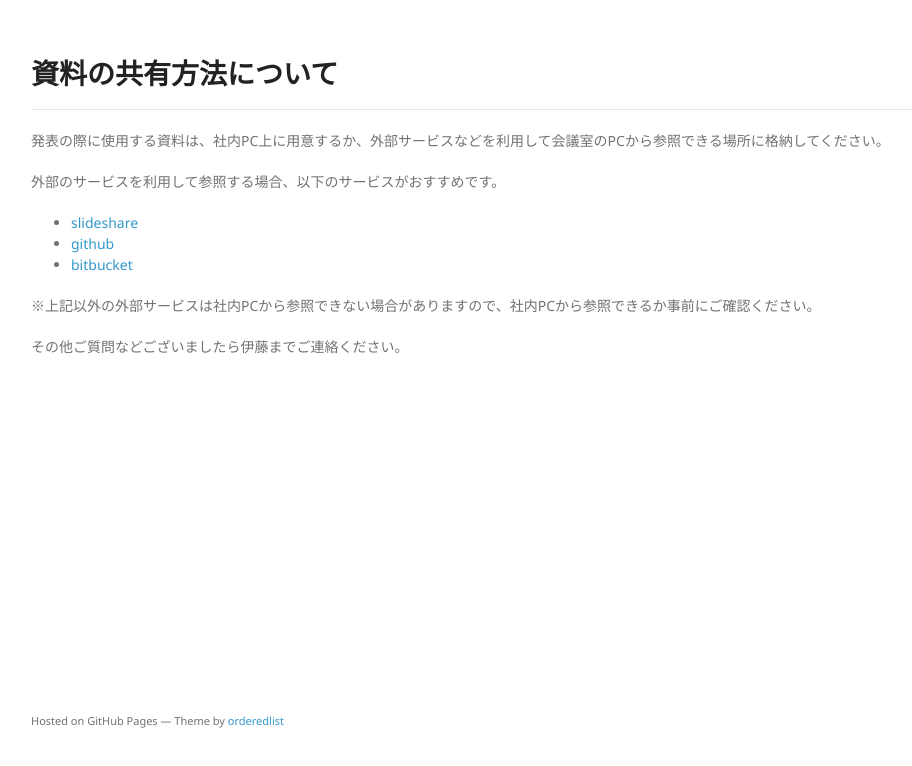
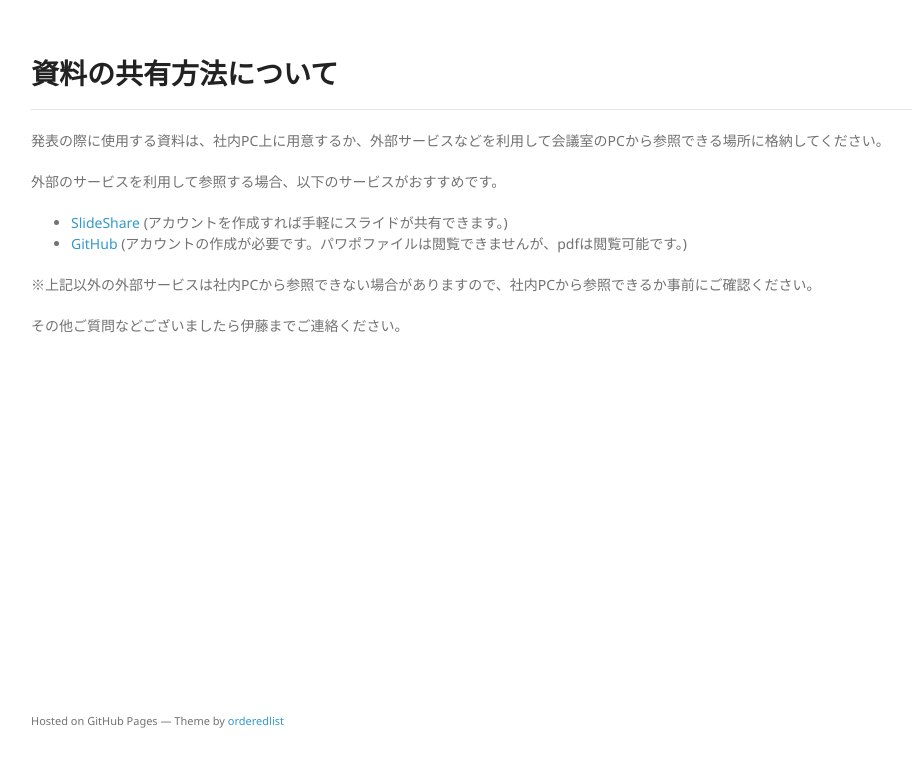
Before and after one commit to yuizho/yuizho.github.io, a plain HTML site: page share_method.html in a window 1280 px wide. Shown: the whole page, without its empty margins (27-939 px from the left). Drawn offline with Linux system fonts and the light colour scheme.

Commit message:
資料の共有方法についてを更新

```diff
--- a/share_method.html
+++ b/share_method.html
@@ -18,9 +18,9 @@
     <p>発表の際に使用する資料は、社内PC上に用意するか、外部サービスなどを利用して会議室のPCから参照できる場所に格納してください。</p>
     <p>外部のサービスを利用して参照する場合、以下のサービスがおすすめです。</p>
     <ul>
-      <li><a href="http://www.slideshare.net/?ss">slideshare</a></li>
-      <li><a href="https://github.com/">github</a></li>
-      <li><a href="https://bitbucket.org/">bitbucket</a></li>
+      <li><a href="http://www.slideshar">SlideShare</a> (アカウントを作成すれば手軽にスライドが共有できます。)</li>
+      <!--<li><a href="https://login.live.com/login.srf?wa=wsignin1.0&rpsnv=12&ct=1450878692&rver=6.7.6631.0&wp=MBI_SSL_SHARED&wreply=https:%2F%2Fonedrive.live.com%3Fgologin%3D1%26mkt%3Dja-JP&lc=1041&id=250206&cbcxt=sky&mkt=ja-JP&lw=1&fl=easi2">OneDrive</a> (共有からリンクを取得すれば、外部からパワポファイルなどを参照できます。)</li>-->
+      <li><a href="https://github.com/">GitHub</a> (アカウントの作成が必要です。パワポファイルは閲覧できませんが、pdfは閲覧可能です。)</li>
     </ul>
     <p>※上記以外の外部サービスは社内PCから参照できない場合がありますので、社内PCから参照できるか事前にご確認ください。</p>
     <p>その他ご質問などございましたら伊藤までご連絡ください。</p>
```
